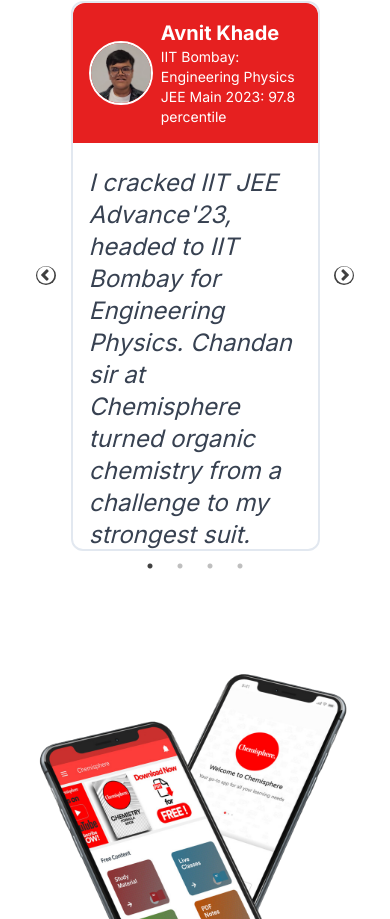
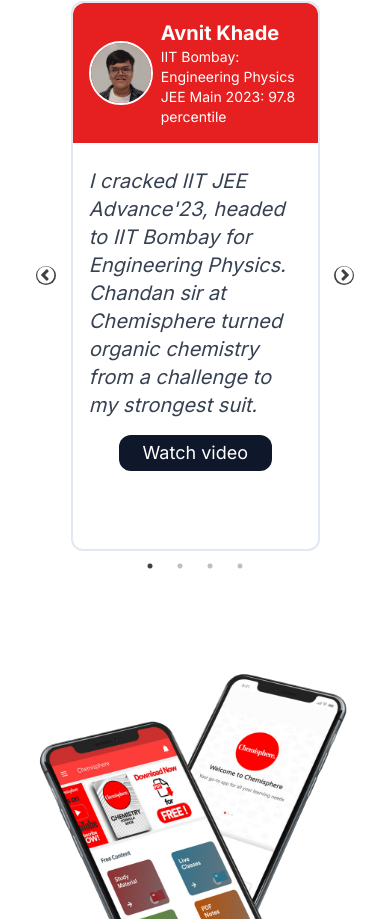
Before and after one commit to aryannpanchal/chemisphere-official-website, a Next.js app: page / in a window 390 px wide. Shown: the part 2181-3100 px from the top of the page. Built offline with nearby package versions, Linux system fonts and the light colour scheme.

Commit message:
Update Testimonials.jsx

```diff
--- a/components/Testimonials.jsx
+++ b/components/Testimonials.jsx
@@ -88,7 +88,7 @@ const Testimonials = () => {
 
           <div className='flex flex-col justify-center items-center gap-4 p-4'>
 
-            <p className=' md:text-5xl text-2xl italic text-gray-700 pt-2'>{d.review}</p>
+            <p className=' md:text-5xl text-xl italic text-gray-700 pt-2'>{d.review}</p>
             <Link href={d.link} target='__blank'>
             <button className='bg-slate-900 text-white text-lg px-6 py-1 rounded-xl lg:mt-20 hover:bg-slate-800 active:bg-slate-700 focus:outline-none'>
   Watch video
```
